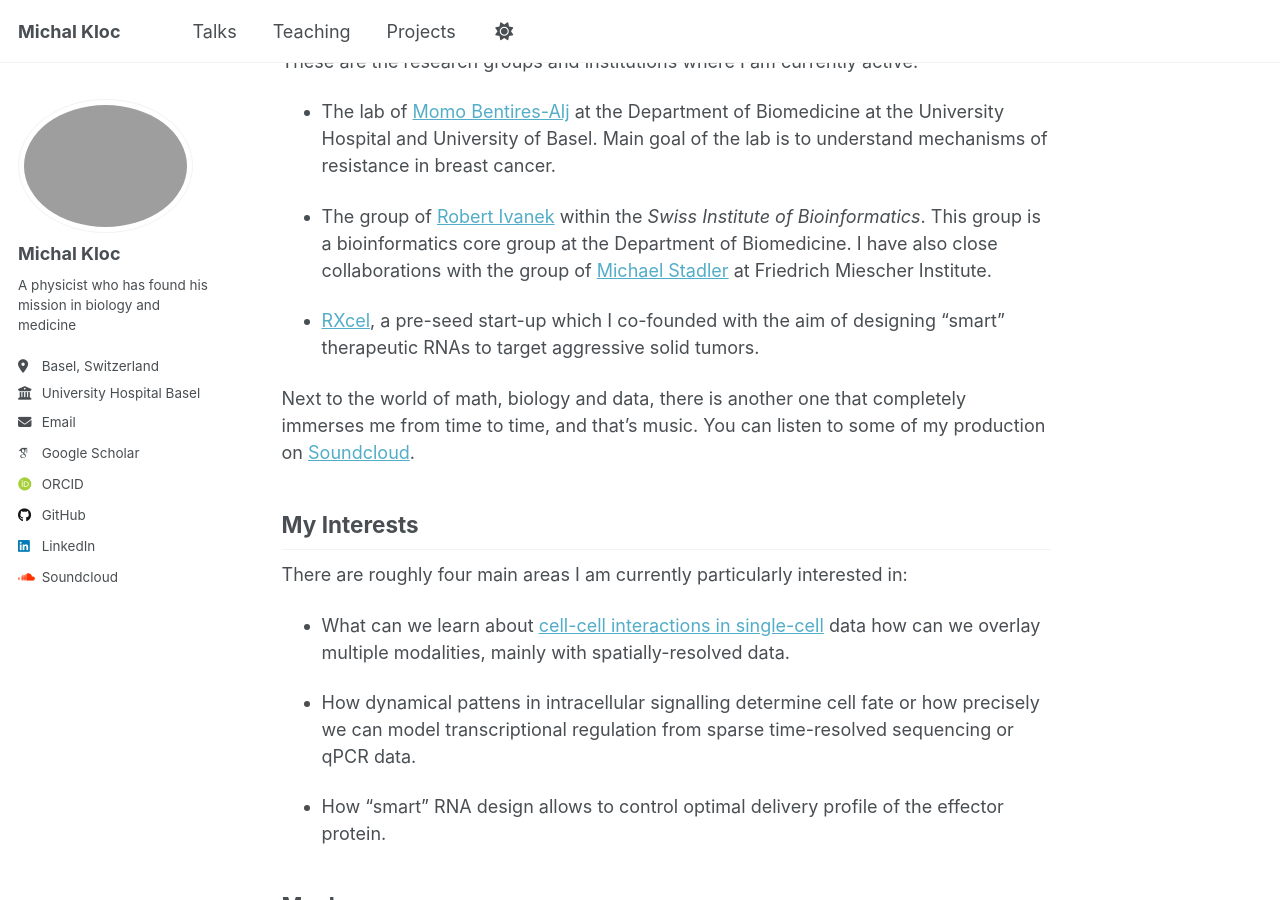
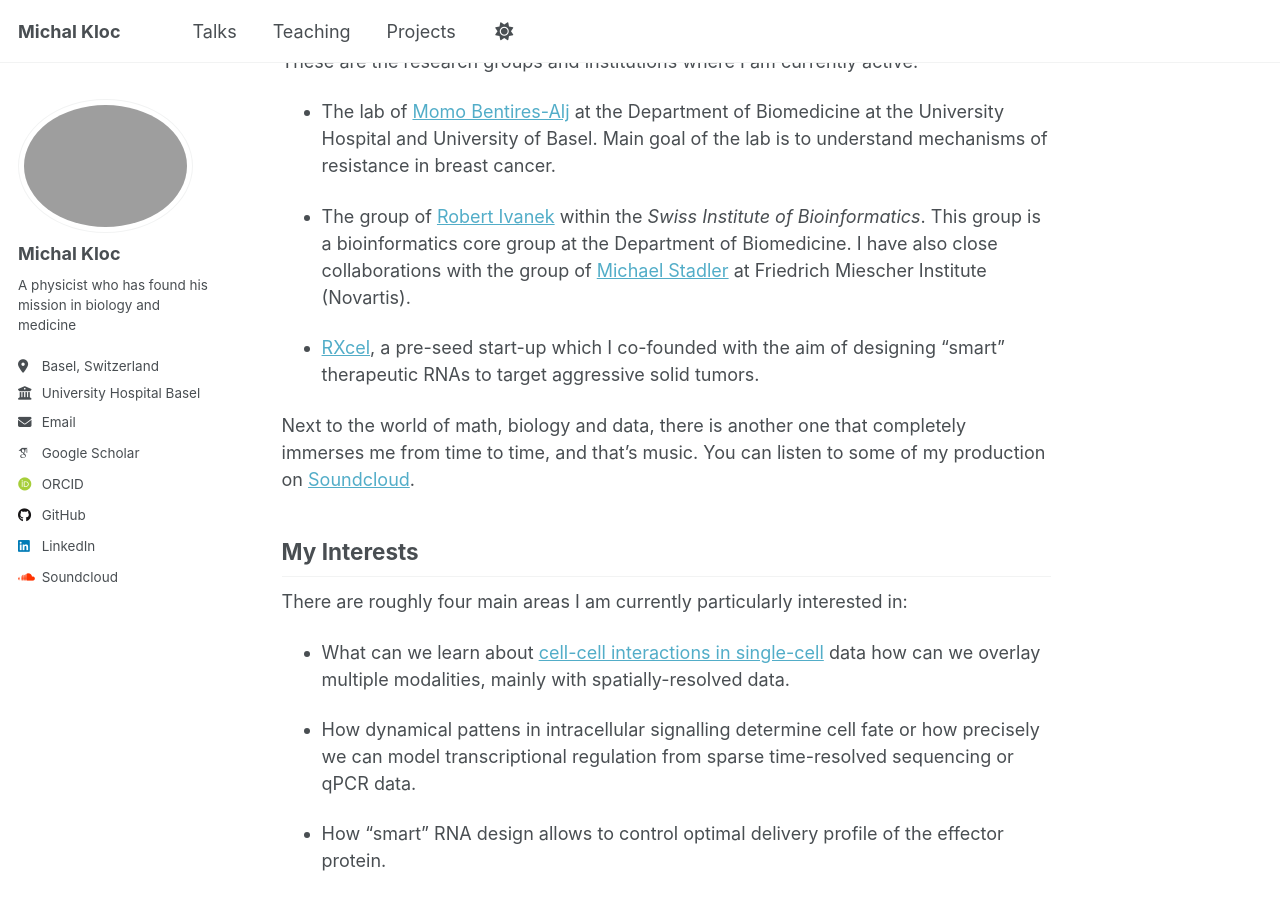
Before and after one commit to MikeKlocCZ/mikekloccz.github.io, a Jekyll site: the page built from _pages/about.md, in a window 1280 px wide and 900 px high, scrolled down 536 px. Built offline with Jekyll 4.4.1, drawn with Linux system fonts in a browser that asks for light colours; some web fonts are replaced; a script that is not in the unit is left out.

Commit message:
Novartis node

```diff
--- a/_pages/about.md
+++ b/_pages/about.md
@@ -13,7 +13,7 @@ There is an old saying , attributed to Galileo, that the laws of Nature are writ
 These are the research groups  and institutions where I am currently active:
 * The lab of  [Momo Bentires-Alj](https://bentireslab.org/article-page/) at the Department of Biomedicine at the  University Hospital  and University of Basel. Main goal of the lab is to understand mechanisms of resistance in breast cancer.
 
- * The group of [Robert Ivanek](https://www.sib.swiss/directory/group/dbm-bioinformatics-core-facility)  within the *Swiss Institute of Bioinformatics*. This group is a bioinformatics core group at the Department of Biomedicine. I have also close collaborations with the group of [Michael Stadler](https://www.fmi.ch/platforms/platform.html?plt=115)  at Friedrich Miescher Institute.
+ * The group of [Robert Ivanek](https://www.sib.swiss/directory/group/dbm-bioinformatics-core-facility)  within the *Swiss Institute of Bioinformatics*. This group is a bioinformatics core group at the Department of Biomedicine. I have also close collaborations with the group of [Michael Stadler](https://www.fmi.ch/platforms/platform.html?plt=115)  at Friedrich Miescher Institute (Novartis).
 
 *   [RXcel](https://rxcel.ch), a pre-seed start-up which I co-founded with the aim of designing "smart" therapeutic RNAs to target aggressive solid tumors.
 
```
